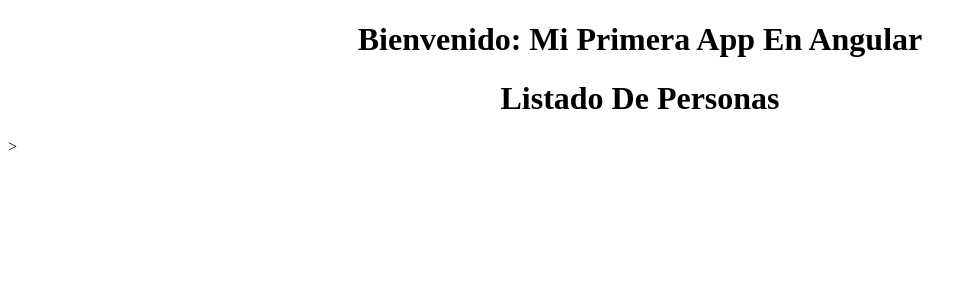
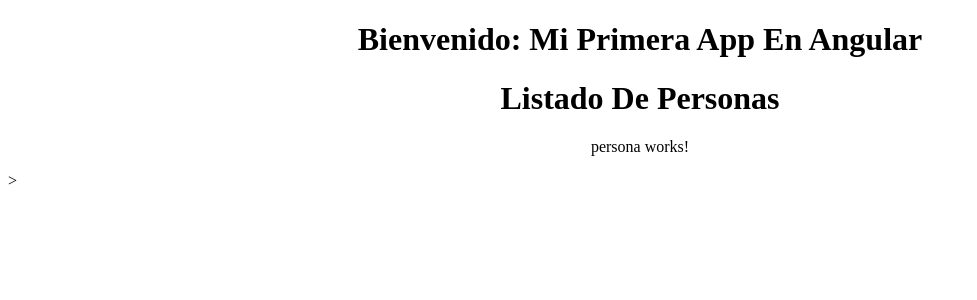
Before and after one commit to JulioAburto/Curso-Angular, an Angular app: page / in a window 1280 px wide. Shown: the top 300 px of the page, without its empty margins (0-977 px from the left). Built offline with nearby package versions, Linux system fonts and the light colour scheme.

Commit message:
Añadiendo un componente mediante cli con el comando gn generate component persona

```diff
--- a/src/app/app.component.html
+++ b/src/app/app.component.html
@@ -1,5 +1,6 @@
 <div style="text-align: center">
   <h1>Bienvenido: {{ title }}</h1>
   <app-personas></app-personas>
+  <app-persona></app-persona>
 </div>
 >
--- a/src/app/app.module.ts
+++ b/src/app/app.module.ts
@@ -3,9 +3,10 @@ import { BrowserModule } from '@angular/platform-browser';
 
 import { AppComponent } from './app.component';
 import { PersonasComponent } from './personas/personas.component';
+import { PersonaComponent } from './persona/persona.component';
 
 @NgModule({
-  declarations: [AppComponent, PersonasComponent],
+  declarations: [AppComponent, PersonasComponent, PersonaComponent],
   imports: [BrowserModule],
   providers: [],
   bootstrap: [AppComponent],
--- /dev/null
+++ b/src/app/persona/persona.component.html
@@ -0,0 +1 @@
+<p>persona works!</p>
```
Also changed, not shown: src/app/persona/persona.component.ts (added, +8 -0 lines), src/app/persona/persona.component.css (added).
